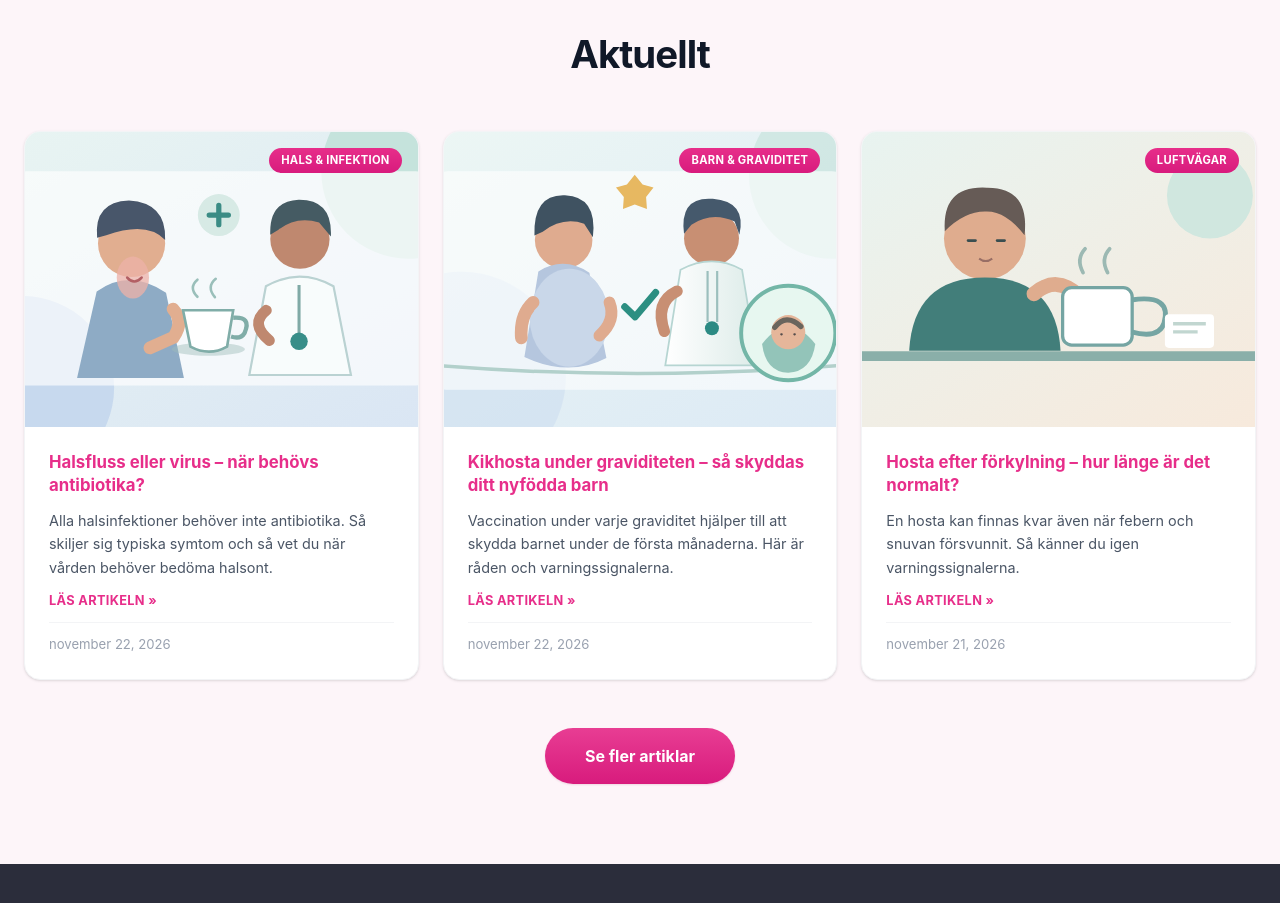
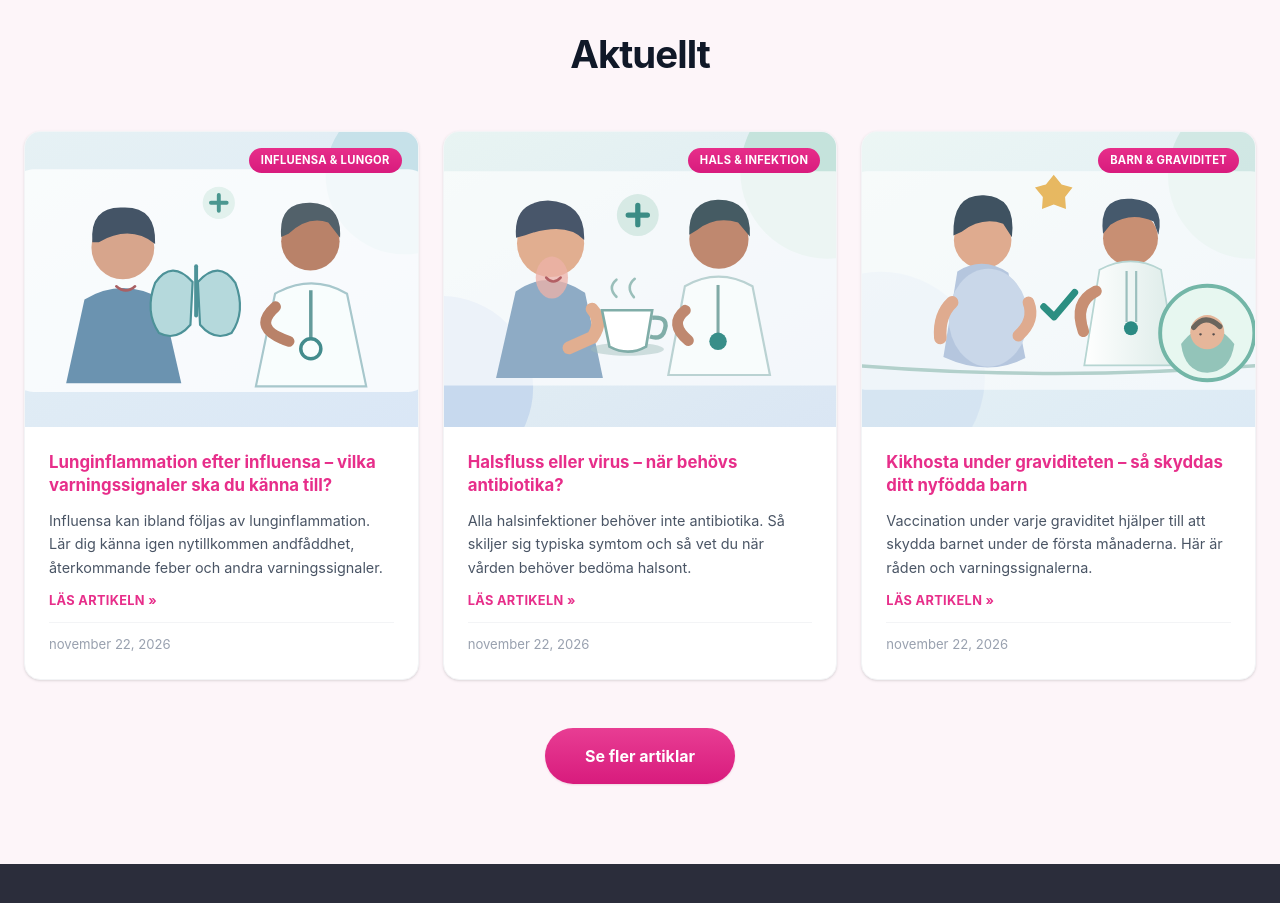
Before and after one commit to hannihalabi/hemlakare.se, a Next.js app: page / in a window 1280 px wide. Shown: the part 6960-7863 px from the top of the page. Built offline with nearby package versions, Linux system fonts and the light colour scheme.

Commit message:
Lunginflammation efter influensa: varningssignaler november 2026 (#14)
* Add original pneumonia warning signs illustration

* Add evidence-based pneumonia after influenza article

* Register pneumonia warning signs article

```diff
--- /dev/null
+++ b/src/data/articles/lunginflammation-efter-influensa-varningssignaler-2026.ts
@@ -0,0 +1,40 @@
+import type { Article } from "./types";
+const article: Article = {
+  slug: "lunginflammation-efter-influensa-varningssignaler-2026",
+  title: "Lunginflammation efter influensa – vilka varningssignaler ska du känna till?",
+  h1: "När kan influensa ha övergått i lunginflammation?",
+  seoTitle: "Lunginflammation efter influensa: symtom och när söka vård",
+  metaDescription: "Feber som kommer tillbaka, andfåddhet eller försämring efter influensa kan behöva bedömas. Läs om varningssignaler och när du ska söka vård.",
+  tag: "INFLUENSA & LUNGOR",
+  date: "november 22, 2026",
+  publishedAtIso: "2026-11-22",
+  image: "/bilder/artiklar/lunginflammation-efter-influensa-2026.svg",
+  imageAlt: "Redaktionell illustration av en läkare som undersöker en patient och stiliserade lungor.",
+  authorName: "Hemläkare.se redaktion",
+  targetQuery: "lunginflammation efter influensa symtom när söka vård",
+  excerpt: "Influensa kan ibland följas av lunginflammation. Lär dig känna igen nytillkommen andfåddhet, återkommande feber och andra varningssignaler.",
+  summary: "Influensa kan ibland kompliceras av lunginflammation. Om febern återkommer efter förbättring, om du blir andfådd i vila eller snabbt sämre behöver du kontakta vården. Svåra andningsbesvär kräver 112.",
+  keyTakeaways: [
+    "Feber som först går ner och sedan stiger igen är skäl att kontakta vården vid influensa.",
+    "Andfåddhet i vila, andningssmärta eller tydlig försämring kan tala för lunginflammation.",
+    "Ring 112 vid mycket svår andning eller blå läppar."
+  ],
+  body: "Influensa ger ofta feber, hosta och värk som gradvis klingar av. Men ibland tillkommer lunginflammation, orsakad av virus eller bakterier. Det går inte att säkert avgöra hemma om hostan beror på en vanlig virusinfektion eller lunginflammation. Folkhälsomyndigheten meddelade den 19 november 2026 att årets influensasäsong hade startat tidigare än vanligt. Därför är det aktuellt att känna till tecken på komplikationer utan att utgå från att varje hosta är farlig.",
+  sections: [
+    {id:"varningssignaler",title:"Vilka symtom kan tala för lunginflammation?",body:["Om du först blir bättre men sedan får stigande feber igen, blir mer andfådd eller får ont när du andas djupt behöver en läkare bedöma situationen. Andfåddhet utan ansträngning, kraftig frossa och tydlig försämring är andra varningssignaler.","Hosta och trötthet kan kvarstå även efter en okomplicerad influensa. Enbart slemfärg avgör inte om du behöver antibiotika. Bedömningen bygger på hela sjukdomsförloppet och undersökningen."]},
+    {id:"riskgrupper",title:"Vem behöver vara extra uppmärksam?",body:["Äldre personer, små barn och personer med nedsatt immunförsvar kan bli allvarligare sjuka av lunginflammation. Vid influensasymtom och ökad risk för allvarlig sjukdom bör du kontakta vården även om du har vaccinerats.","Hos barn kan snabb andning, påtaglig orkeslöshet eller att barnet inte orkar leka vara viktiga tecken."]},
+    {id:"undersokning",title:"Hur undersöker och behandlar vården?",body:["Läkaren frågar om symtomens utveckling, undersöker andningen och lyssnar på lungorna. Ibland behövs ytterligare prover eller lungröntgen. Bakteriell lunginflammation behandlas ofta med antibiotika, men antibiotika hjälper inte mot influensavirus.","Vila och drick tillräckligt under återhämtningen. Försök inte självbehandla en misstänkt lunginflammation med överbliven antibiotika."]},
+    {id:"soka-vard",title:"När ska jag söka vård?",body:["Kontakta vårdcentral eller jouröppen mottagning om du misstänker lunginflammation, om febern återkommer efter att ha gått ner eller om influensafebern inte sjunker efter fyra dygn. Ring 1177 för hjälp att välja rätt vårdnivå.","Sök vård genast vid snabbt försämrat tillstånd, stigande feber med kraftig frossa eller om ett barn blir så påverkat att det knappt orkar leka. Ring 112 vid mycket svåra andningsbesvär, blå läppar eller gråblek ansiktsfärg."]}
+  ],
+  faq: [
+    {question:"Är hosta efter influensa alltid lunginflammation?",answer:"Nej. Hosta kan finnas kvar efter en virusinfektion. Nytillkommen feber, andfåddhet eller tydlig försämring är viktigare varningssignaler."},
+    {question:"Behöver lunginflammation alltid antibiotika?",answer:"Nej. Behandlingen beror på orsaken och hur sjuk personen är. Bakteriell lunginflammation behandlas ofta med antibiotika, medan virusinfektioner inte botas av antibiotika."},
+    {question:"När är det akut?",answer:"Ring 112 vid mycket svår andning eller blå läppar. Sök genast vård vid snabbt försämrat allmäntillstånd."}
+  ],
+  sources: [
+    {title:"Tidig influensasäsong i år (19 november 2026)",publisher:"Folkhälsomyndigheten",url:"https://www.folkhalsomyndigheten.se/nyheter-och-press/nyhetsarkiv/2026/november/tidig-influensasasong-i-ar/"},
+    {title:"Influensa",publisher:"1177",url:"https://www.1177.se/influensa"},
+    {title:"Lunginflammation",publisher:"1177",url:"https://www.1177.se/Stockholm/sjukdomar--besvar/lungor-och-luftvagar/inflammation-och-infektion-ilungor-och-luftror/lunginflammation/"}
+  ]
+};
+export default article;
--- a/src/data/articles/registry.ts
+++ b/src/data/articles/registry.ts
@@ -1,4 +1,5 @@
 import type { Article } from "./types";
+import lunginflammationEfterInfluensa2026 from "./lunginflammation-efter-influensa-varningssignaler-2026";
 import halsflussAntibiotika2026 from "./halsfluss-antibiotika-eller-virus-nar-soka-vard-2026";
 import kikhostaGravid2026 from "./kikhosta-gravid-vaccin-skydda-spadbarn-2026";
 import hostaEfterForkylning2026 from "./hosta-efter-forkylning-hur-lange-2026";
@@ -39,6 +40,7 @@ import searchGuide1 from "./blodande-leverflack";
 import searchGuide2 from "./vard-hemma-hembesok-hemsjukvard";
 
 const publishedArticles: Article[] = [
+  lunginflammationEfterInfluensa2026,
   halsflussAntibiotika2026,
   kikhostaGravid2026,
   hostaEfterForkylning2026,
```
Also changed, not shown: public/bilder/artiklar/lunginflammation-efter-influensa-2026.svg (added).
